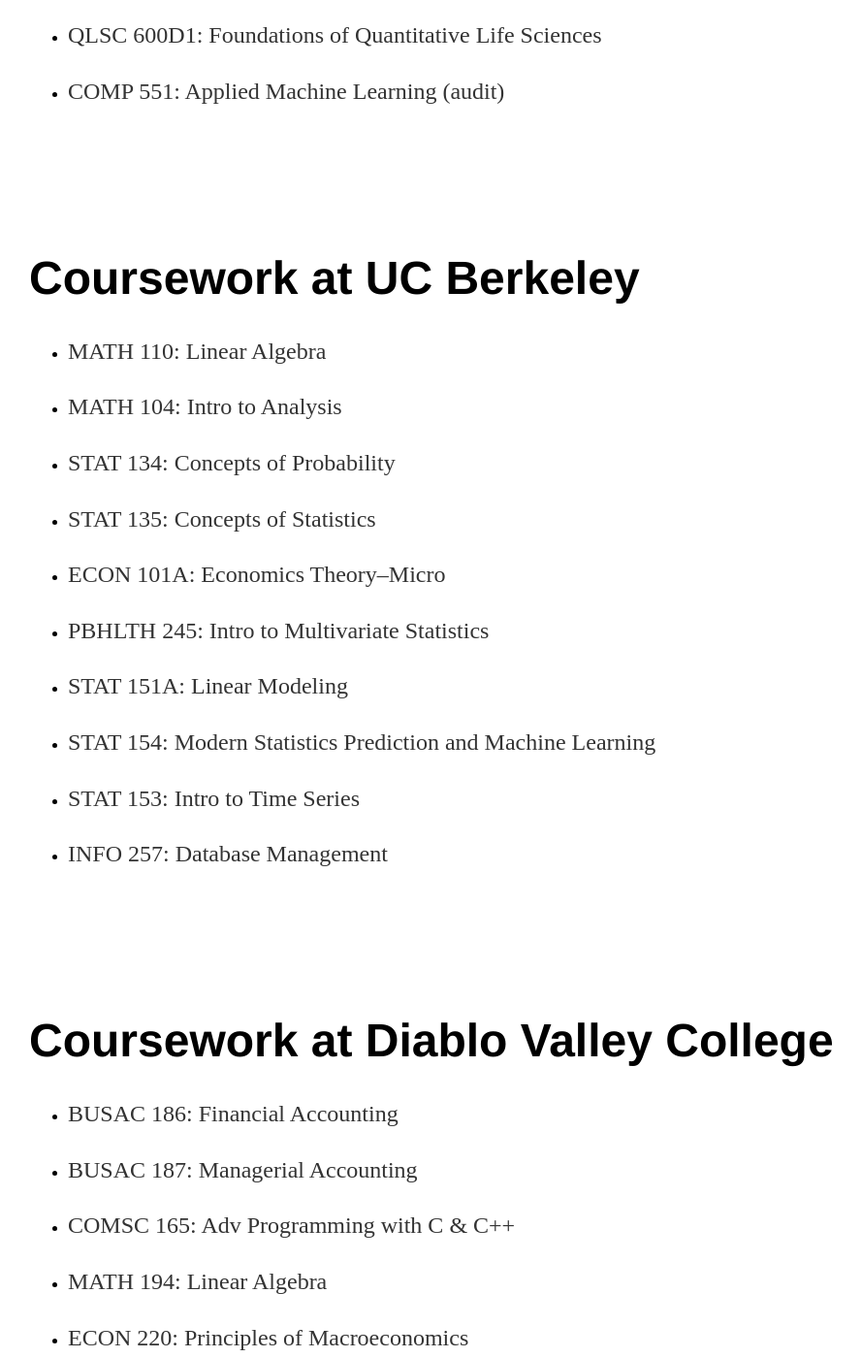
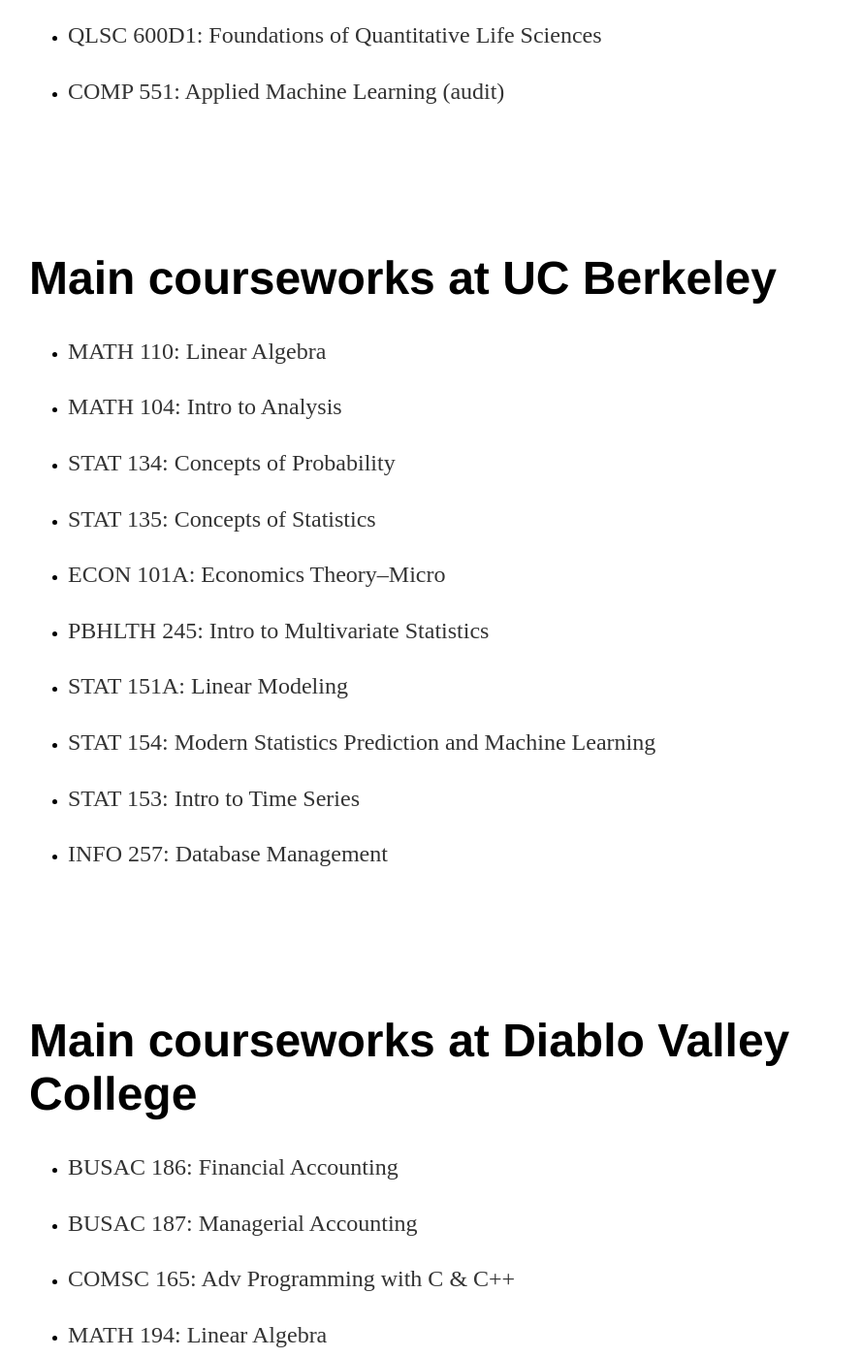
Before and after one commit to yjkweon24/yjkweon24.github.io, a Jekyll site: the page built from coursework/coursework.md, in a window 1280 px wide and 1400 px high, scrolled down 350 px. Shown: the whole window at 97% size, without its empty margins (162-1051 px from the left). Built offline with Jekyll 4.4.1, drawn with Linux system fonts in a browser that asks for light colours; our own code applies the rules of GitHub Pages for plain Markdown files; some of the changed text lies outside the part shown.

Commit message:
update headings

```diff
--- a/coursework/coursework.md
+++ b/coursework/coursework.md
@@ -1,4 +1,4 @@
-# Coursework at McGill
+# Main courseworks at McGill
 
 * BINF 531: Statistical Bioinformatics
 
@@ -15,7 +15,7 @@
 
 <br>
 
-# Coursework at UC Berkeley
+# Main courseworks at UC Berkeley
 
 
 * MATH 110: Linear Algebra
@@ -42,7 +42,7 @@
 
 <br>
 
-# Coursework at Diablo Valley College
+# Main courseworks at Diablo Valley College
 
 
 * BUSAC 186: Financial Accounting
```
